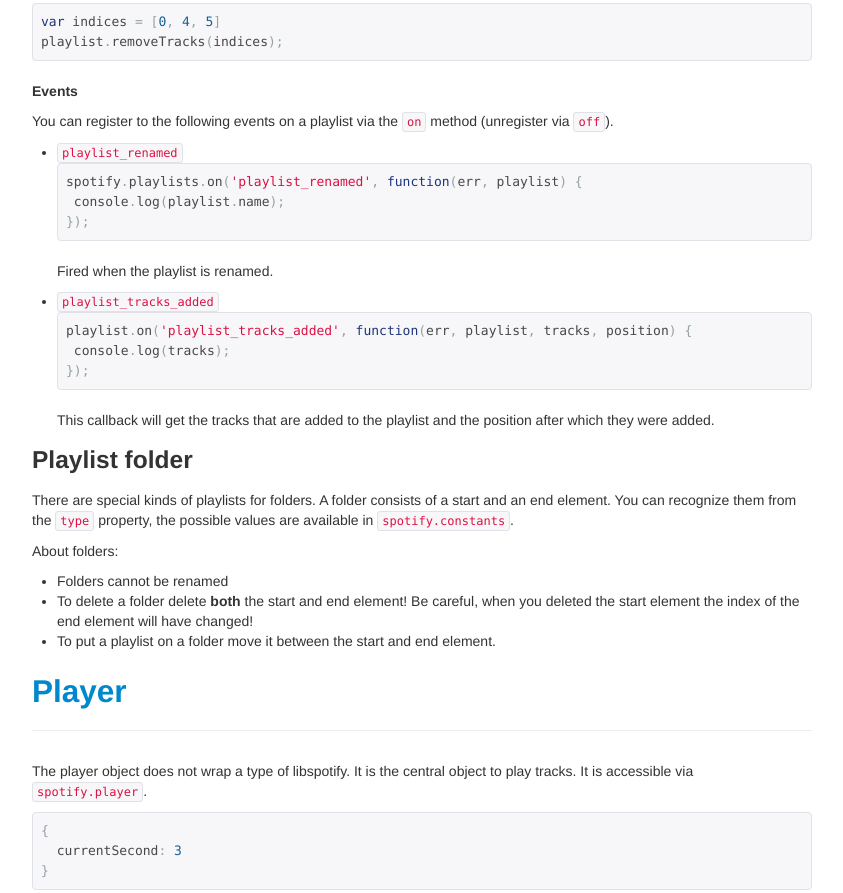
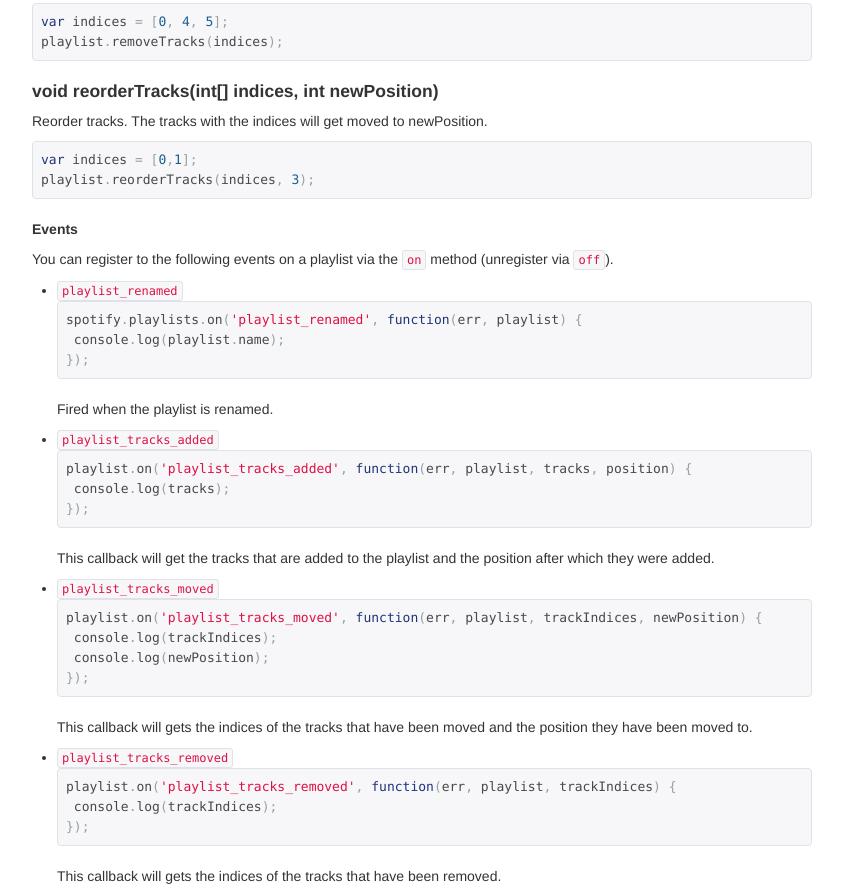
Before and after one commit to FrontierPsychiatrist/node-spotify.com, a plain HTML site: page api.html in a window 1280 px wide. Shown: the part 4774-5667 px from the top of the page, without its empty margins (298-1141 px from the left). Drawn offline with Linux system fonts and the light colour scheme.

Commit message:
Added playlist track reordering

```diff
--- a/api.html
+++ b/api.html
@@ -58,12 +58,18 @@ playlistContainer.on('playlist_moved', function(err, position, newPosition, /* m
   link: 'spotify:user:1234567890:playlist:6nruasfjdkMMLOas'
 }</pre><h4>string name</h4><p>The name of the playlist.</p><h4>string link</h4><p>The spotify link to the playlist</p><h4><a id="getTracks">track[] getTracks()</a></h4><pre class="prettyprint">var tracks = playlist.getTracks();</pre><p>Returns all <a href="#track">tracks</a> for the playlist. This is available as a method instead of a property
 so it can be controlled when a playlist fetches it tracks from spotify.</p><h4>void addTracks(<a href="#track">track[]</a> tracks, int position)</h4><p>Add the array of tracks after the given position.</p><pre class="prettyprint">var tracks = otherPlaylist.getTracks();
-playlist.addTracks(tracks, 2);</pre><h4>void removeTracks(int[] indices)</h4><p>Remove the tracks at the given indices.</p><pre class="prettyprint">var indices = [0, 4, 5]
-playlist.removeTracks(indices);</pre><h5>Events</h5><p>You can register to the following events on a playlist via the <code>on</code> method (unregister via <code>off</code>).<ul><li><code>playlist_renamed</code></li><pre class="prettyprint">spotify.playlists.on('playlist_renamed', function(err, playlist) {
+playlist.addTracks(tracks, 2);</pre><h4>void removeTracks(int[] indices)</h4><p>Remove the tracks at the given indices.</p><pre class="prettyprint">var indices = [0, 4, 5];
+playlist.removeTracks(indices);</pre><h4>void reorderTracks(int[] indices, int newPosition)</h4><p>Reorder tracks. The tracks with the indices will get moved to newPosition.</p><pre class="prettyprint">var indices = [0,1];
+playlist.reorderTracks(indices, 3);</pre><h5>Events</h5><p>You can register to the following events on a playlist via the <code>on</code> method (unregister via <code>off</code>).<ul><li><code>playlist_renamed</code><pre class="prettyprint">spotify.playlists.on('playlist_renamed', function(err, playlist) {
  console.log(playlist.name);
-});</pre><p>Fired when the playlist is renamed.</p><li><code>playlist_tracks_added</code></li><pre class="prettyprint">playlist.on('playlist_tracks_added', function(err, playlist, tracks, position) {
+});</pre><p>Fired when the playlist is renamed.</p></li><li><code>playlist_tracks_added</code><pre class="prettyprint">playlist.on('playlist_tracks_added', function(err, playlist, tracks, position) {
  console.log(tracks);
-});</pre><p>This callback will get the tracks that are added to the playlist and the position after which they were added.</p></ul></p><h3>Playlist folder</h3><p>There are special kinds of playlists for folders. A folder consists of a start and an end element. You can recognize them from the <code>type</code> property, the possible
+});</pre><p>This callback will get the tracks that are added to the playlist and the position after which they were added.</p></li><li><code>playlist_tracks_moved</code><pre class="prettyprint">playlist.on('playlist_tracks_moved', function(err, playlist, trackIndices, newPosition) {
+ console.log(trackIndices);
+ console.log(newPosition);
+});</pre><p>This callback will gets the indices of the tracks that have been moved and the position they have been moved to.</p></li><li><code>playlist_tracks_removed</code><pre class="prettyprint">playlist.on('playlist_tracks_removed', function(err, playlist, trackIndices) {
+ console.log(trackIndices);
+});</pre><p>This callback will gets the indices of the tracks that have been removed.</p></li></ul></p><h3>Playlist folder</h3><p>There are special kinds of playlists for folders. A folder consists of a start and an end element. You can recognize them from the <code>type</code> property, the possible
 values are available in <code>spotify.constants</code>.</p><p>About folders:<ul><li>Folders cannot be renamed</li><li>To delete a folder delete <b>both</b> the start and end element! Be careful, when you deleted the start element the index of the end element will have changed!</li><li>To put a playlist on a folder move it between the start and end element.</li></ul></p><div class="page-header"><h2><a id="player">Player</a></h2></div><p>The player object does not wrap a type of libspotify. It is the central object to play tracks. It is accessible
 via <code>spotify.player</code>.</p><pre class="prettyprint">{
   currentSecond: 3
```
Also changed, not shown: 1 other file.
